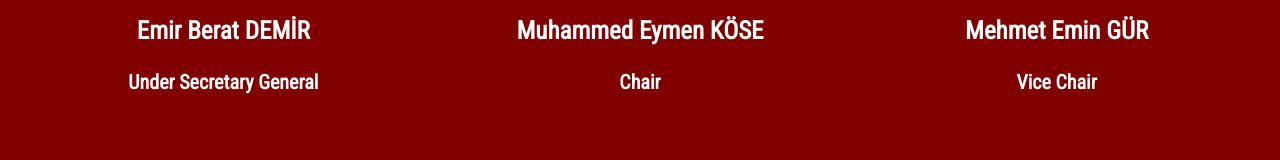
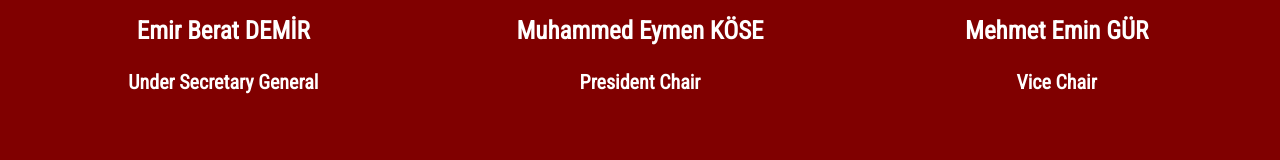
Before and after one commit to mehmetumutayann/smkmun, a plain HTML site: page our-team.html in a window 1280 px wide. Shown: the part 2114-2274 px from the top of the page. Drawn offline with nearby package versions, Linux system fonts and the light colour scheme.

Commit message:
update missing word

```diff
--- a/our-team.html
+++ b/our-team.html
@@ -148,7 +148,7 @@
     <div class="uye">
       <img src="muhammad.png" alt="" width="200" height="200">
       <h3>Muhammed Eymen KÖSE</h3>
-      <p>Chair</p>
+      <p>President Chair</p>
   </div>
 
     <div class="uye">
```
